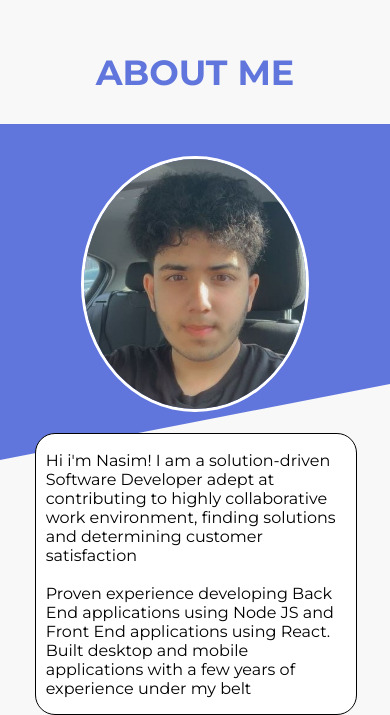
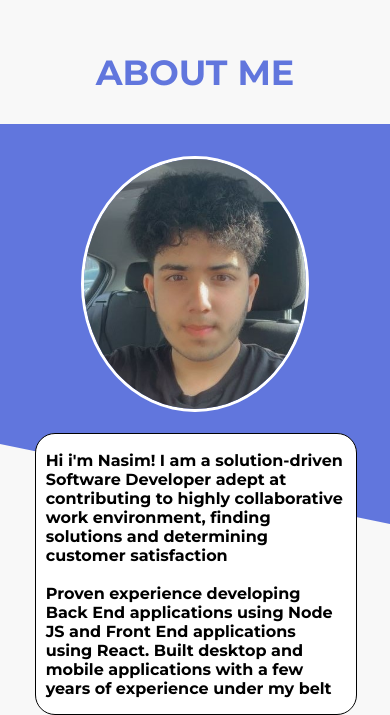
Before and after one commit to nasim1903/web-portfolio, a React (Create React App) app: page / in a window 390 px wide. Shown: the part 917-1632 px from the top of the page. Built offline with nearby package versions, Linux system fonts and the light colour scheme.

Commit message:
Adjusted styling

```diff
--- a/src/components/About/About.css
+++ b/src/components/About/About.css
@@ -43,7 +43,7 @@
         justify-content: center;
         align-items: center;
         background-color: #6176dd;
-        clip-path: polygon(0 0, 100% 0, 100% 65%, 0% 84%);
+        clip-path: polygon(0 0, 100% 0, 100% 100%, 0% 80%);
         overflow: visible;
         position: relative;
     }
--- a/src/components/InfoCard/InfoCard.css
+++ b/src/components/InfoCard/InfoCard.css
@@ -9,6 +9,10 @@
     background-color: white;
     border: 1px solid black;
     padding: 0px 10px;
+}
+
+.infoCard p {
+    font-weight: 700;
 }
 
 @media screen and (max-width: 896px) {
```
